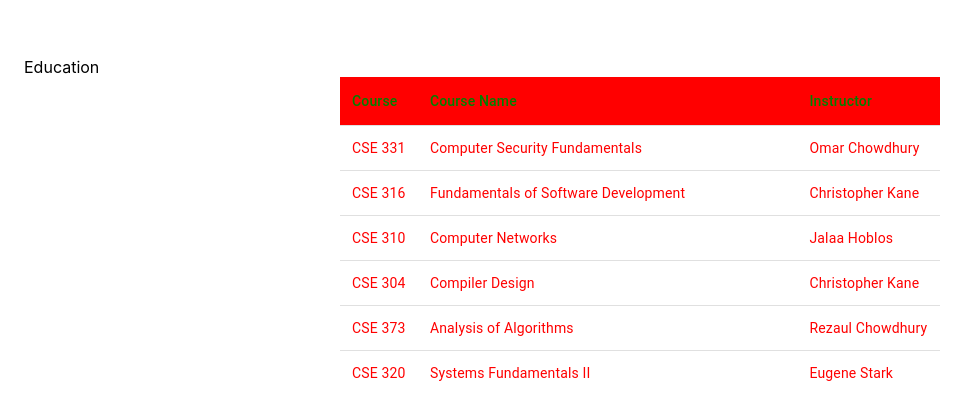
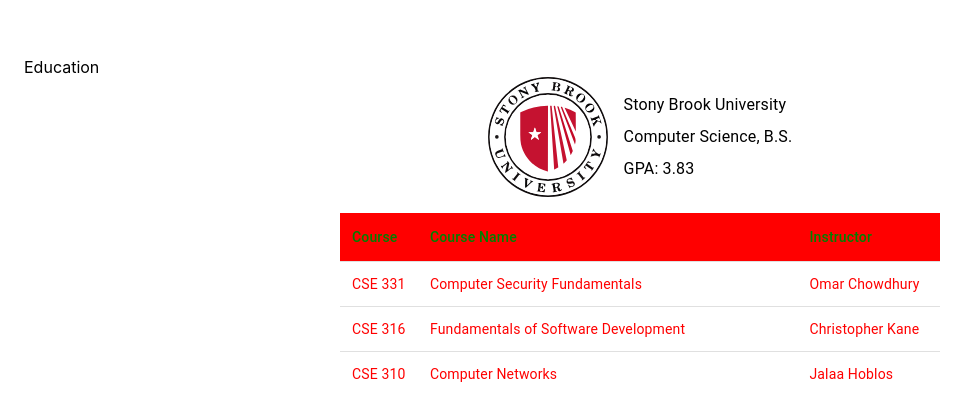
Before and after one commit to tiagowu/portfolio-website, a React (Create React App) app: page / in a window 1280 px wide. Shown: the part 1615-2009 px from the top of the page, without its empty margins (0-978 px from the left). Built offline with nearby package versions, Linux system fonts and the light colour scheme.

Commit message:
Create box with styling to include relevant education information

```diff
--- a/src/components/Education.jsx
+++ b/src/components/Education.jsx
@@ -1,11 +1,50 @@
 import coursesData from "../data/coursesData";
+import { ReactComponent as SBULogo } from "../assets/SBULogo.svg";
 
-import { Container, Table, TableBody, TableCell, TableHead, TableRow, tableCellClasses } from "@mui/material";
+import { Box, Container, Table, TableBody, TableCell, TableHead, TableRow, Typography, tableCellClasses } from "@mui/material";
 import { styled } from "@mui/system";
 
 const Education = () => {
   const StyledEducationContainer = styled(Container)(({ theme }) => ({
     paddingTop: "72px",
+  }));
+
+  const StyledEducationBox = styled(Box)(({ theme, index }) => ({
+    display: "flex",
+    flexDirection: "row",
+    alignItems: "center",
+    justifyContent: "center",
+    gap: "16px",
+    marginBottom: "16px",
+    // minWidth: "300px",
+    [theme.breakpoints.down("xs")]: {
+      flexDirection: "column",
+      whiteSpace: "nowrap",
+
+      textAlign: "center",
+    },
+    "& svg": {
+      width: "120px",
+      height: "120px",
+      [theme.breakpoints.down("sm")]: {
+        width: "96px",
+        height: "96px",
+      },
+    },
+    "& > div": {
+      display: "flex",
+      flexDirection: "column",
+      gap: "8px",
+      [theme.breakpoints.down("sm")]: {
+        gap: "4px",
+      },
+      "& p": {
+        fontSize: "16px",
+        [theme.breakpoints.down("sm")]: {
+          fontSize: "14px",
+        },
+      },
+    },
   }));
 
   const StyledTableContainer = styled(Container)(({ theme }) => ({
@@ -53,6 +92,14 @@
     <>
       <StyledEducationContainer id="education">
         Education
+        <StyledEducationBox>
+          <SBULogo />
+          <Box>
+            <Typography>Stony Brook University </Typography>
+            <Typography>Computer Science, B.S.</Typography>
+            <Typography>GPA: 3.83</Typography>
+          </Box>
+        </StyledEducationBox>
         <StyledTableContainer disableGutters>
           <StyledTable>
             <TableHead>
```
